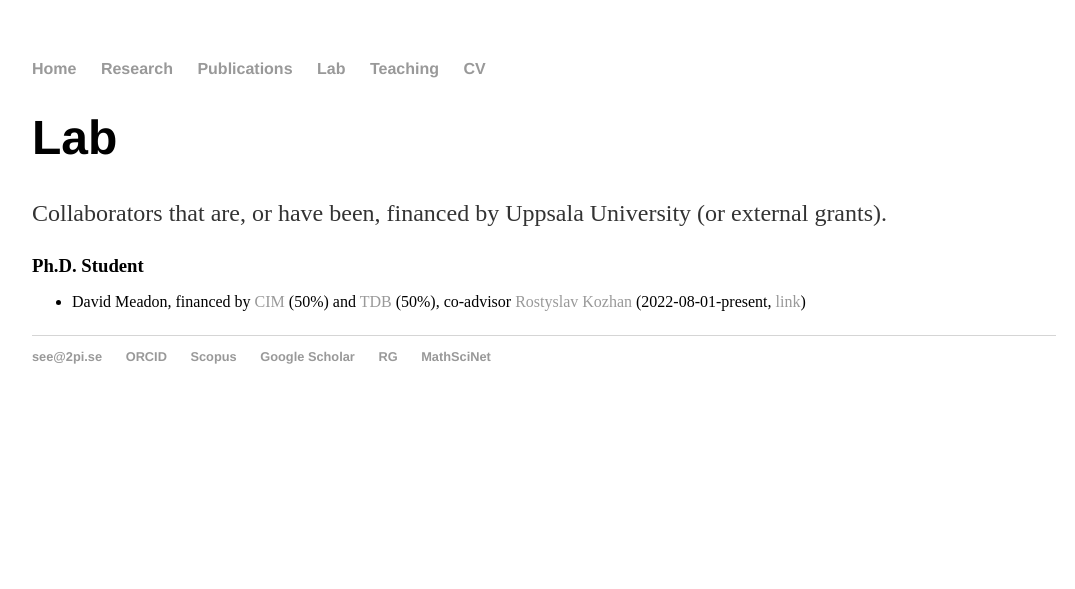
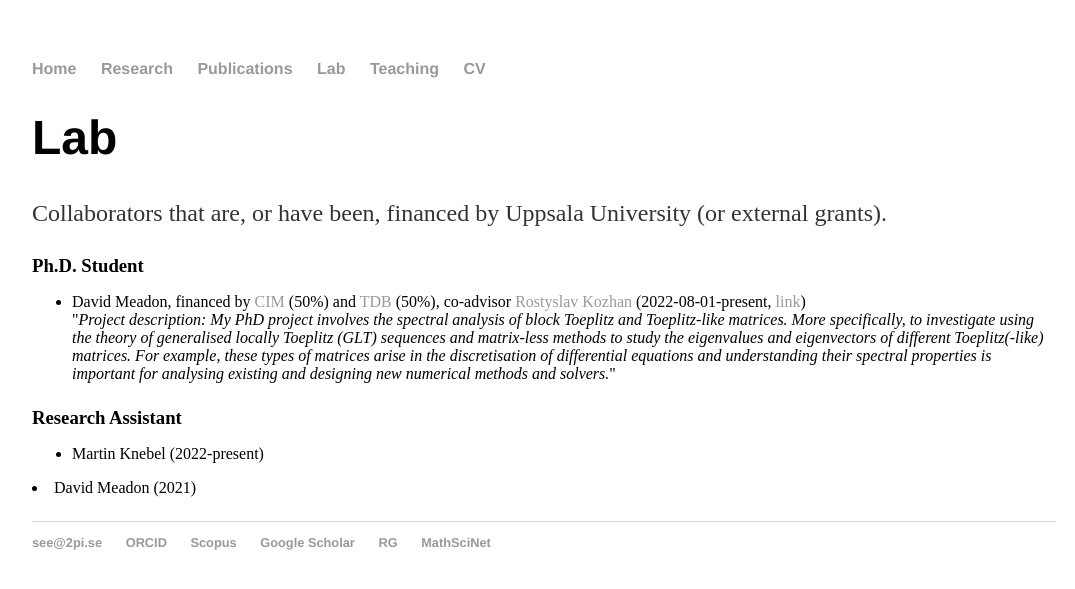
Before and after one commit to sverek/sverek.github.io, a Jekyll site: the page built from lab/index.html, in a window 1280 px wide. Shown: the top 589 px of the page, without its empty margins (96-1171 px from the left). Built offline with Jekyll 4.4.1, drawn with Linux system fonts in a browser that asks for light colours.

Commit message:
some fixes

```diff
--- a/index.html
+++ b/index.html
@@ -17,8 +17,10 @@ title: www.2pi.se
   <div class="allSides">
       <h3>Current plans:</h3>
       <ul>
-        <li>2022/2023Q1, Teaching: <a href="https://www.uu.se/en/admissions/freestanding-courses/course/?kKod=1TD722&typ=1">Computer Programming II</a></li>
-  </div>
+        <li>2022/2023Q4, Teaching: <a href="https://www.uu.se/en/admissions/freestanding-courses/course/?kKod=1TD722&typ=1">Computer Programming II</a></li>
+        <li>August 20-25: <a href="https://iciam2023.org/">ICIAM 2023 Tokyo</a></li>
+      </ul>
+      </div>
 
 
 	<p>
--- a/lab/index.html
+++ b/lab/index.html
@@ -13,6 +13,15 @@ title: www.2pi.se
 	</p>
 	<p>
 		<h3>Ph.D. Student</h3>
-	<ul><li>David Meadon, financed by <a href="https://www.math.uu.se/research/cim/">CIM</a> (50%) and <a href="https://www.it.uu.se/about_us/divisions/scientific_computing">TDB</a> (50%), co-advisor <a href="http://www2.math.uu.se/~rosko894/">Rostyslav Kozhan</a> (2022-08-01-present, <a href="https://www.katalog.uu.se/profile/?id=N21-1535">link</a>)</li></ul>
+	<ul><li>David Meadon, financed by <a href="https://www.math.uu.se/research/cim/">CIM</a> (50%) and <a href="https://www.it.uu.se/about_us/divisions/scientific_computing">TDB</a> (50%), co-advisor <a href="http://www2.math.uu.se/~rosko894/">Rostyslav Kozhan</a> (2022-08-01-present, <a href="https://www.katalog.uu.se/profile/?id=N21-1535">link</a>)
+	<br>
+	"<i>Project description: My PhD project involves the spectral analysis of block Toeplitz and Toeplitz-like matrices. More specifically, to investigate using the theory of generalised locally Toeplitz (GLT) sequences and matrix-less methods to study the eigenvalues and eigenvectors of different Toeplitz(-like) matrices. For example, these types of matrices arise in the discretisation of differential equations and understanding their spectral properties is important for analysing existing and designing new numerical methods and solvers.</i>"
+	</li></ul>
+	</p>
+	<p>
+		<h3>Research Assistant</h3>
+	<ul>
+		<li>Martin Knebel (2022-present)</li></ul>
+		<li>David Meadon (2021)</li></ul>
 	</p>
 </div>
--- a/teaching/index.html
+++ b/teaching/index.html
@@ -12,6 +12,8 @@ title: www.2pi.se
 	<h3>2022/2023</h3>
 	<ul>
 		<li>2022/2023Q1: <a href="https://www.uu.se/en/admissions/freestanding-courses/course/?kKod=1TD722&typ=1">Computer Programming II</a> (English)
+		</li>
+		<li>2022/2023Q4: <a href="https://www.uu.se/en/admissions/freestanding-courses/course/?kKod=1TD722&typ=1">Computer Programming II</a> (Swedish)
 		</li>
 	</ul>
 	<h3>2021/2022</h3>
```
Also changed, not shown: publications/index.html (+7 -7 lines).
